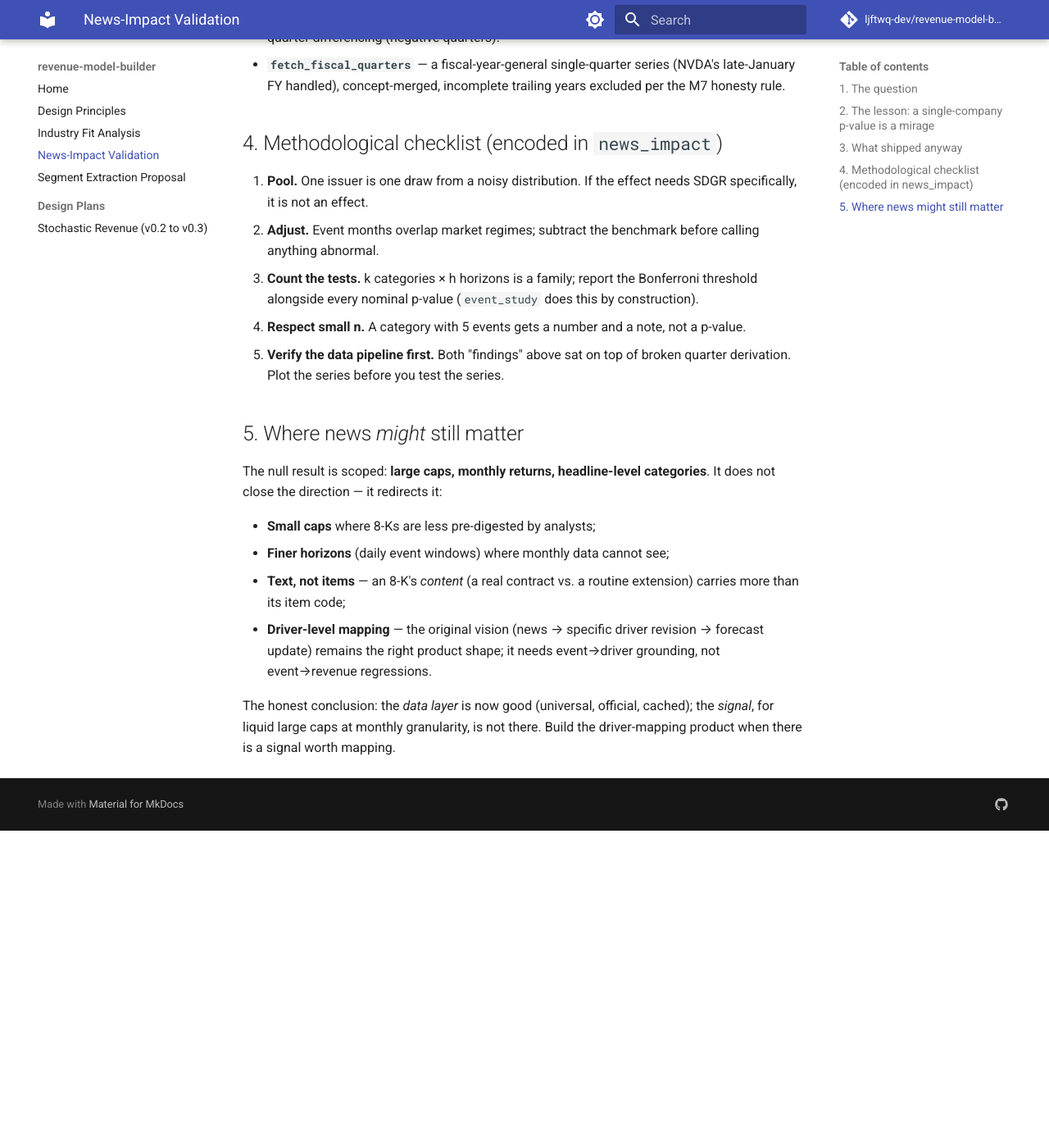
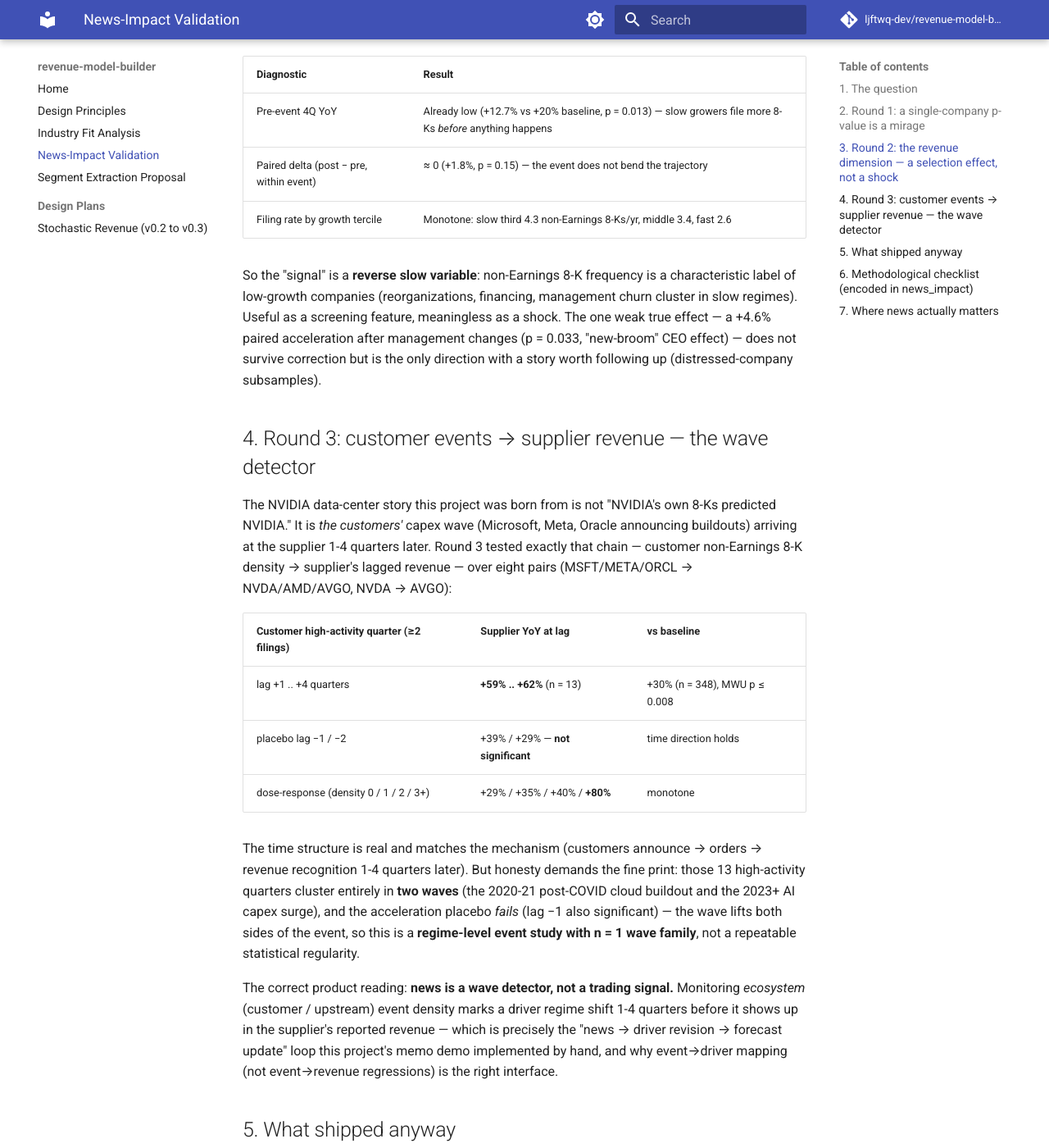
Before and after one commit to ljftwq-dev/revenue-model-builder, an MkDocs documentation site: the page built from docs/news-impact-validation.md, in a window 1280 px wide and 1400 px high, scrolled down 1650 px. Shown: the whole window at 82% size. Built offline with MkDocs 1.6.1 and Material for MkDocs 9.7.7, drawn with Linux system fonts in a browser that asks for light colours; comment, search, counter and statistics services are not loaded; before the commit the page ends 2663 px from its top, so only the background shows below that; some of the changed text lies outside the part shown.

Commit message:
docs(news-impact): three-round validation — selection effect + wave detector
Round 2 (revenue dim, 18 issuers / 8 sectors): post-event YoY 7-9pp below
baseline everywhere, one cell clears Bonferroni — then three diagnostics
expose it as SELECTION, not causation: pre-event growth already low
(p=0.013), paired post-pre delta = 0, filing rate monotone in growth
tercile (4.3/3.4/2.6 per yr). Non-Earnings 8-K frequency is a reverse slow
variable — screening feature, not a shock.

Round 3 (customer -> supplier, 8 pairs): customer event density >=2/qtr
precedes supplier YoY +59-62% (vs +30%, MWU p<=0.008) at lags +1..+4,
placebo lags clean, dose-response monotone — but the 13 quarters cluster
in two waves and the acceleration placebo fails: a wave detector (regime
n=1), not a repeatable regularity. Product reading: ecosystem event
density triggers driver revision; news feeds forecasts through
event -> driver -> re-run, never event -> revenue regressions.

Checklist extended (pre-event diagnostics, placebo lags, what-n-means).

```diff
--- a/docs/news-impact-validation.md
+++ b/docs/news-impact-validation.md
@@ -1,8 +1,9 @@
 # News-impact validation — what 8-K events do and do not predict
 
-*A case study in honest event-study methodology. Ships with the
-`revenue_model.news_impact` module and the `revenue_model.form8k_adapter`
-data layer. Not investment advice.*
+*Three rounds of honest event-study methodology on SEC 8-K filings: the
+price dimension, the revenue dimension, and the customer→supplier chain.
+Ships with the `revenue_model.news_impact` module and the
+`revenue_model.form8k_adapter` data layer. Not investment advice.*
 
 ## 1. The question
 
@@ -10,9 +11,10 @@
 revenue forecasts?** The seductive version of this idea is a screen that
 watches 8-K filings and nudges next-quarter revenue forecasts when a
 "material agreement" or "M&A completion" lands. Before building that screen,
-we ran the honest version of the test.
+we ran the honest version of the test — three times, each round correcting
+the last round's methodology.
 
-## 2. The lesson: a single-company p-value is a mirage
+## 2. Round 1: a single-company p-value is a mirage
 
 The project's first pass (2026-08, SDGR case study) found exactly what a
 researcher hopes for: **Partnership/M&A press releases → negative signal,
@@ -37,7 +39,67 @@
 information on these large caps.** Which is, on reflection, exactly what an
 efficient market should do to the most public disclosure in existence.
 
-## 3. What shipped anyway
+## 3. Round 2: the revenue dimension — a selection effect, not a shock
+
+Prices aside, the fundamental question is whether events move *revenue*. A
+second pass pooled 18 issuers across 8 sectors (semis / software / biotech /
+pharma / consumer / auto / industrial / energy; ~1,500 8-Ks, ~1,000 fiscal
+quarters), excluded Earnings filings (mechanically contemporaneous with the
+disclosure itself), and tested five outcomes including the **growth
+acceleration** (Δ YoY, pre- vs post-event) — the right outcome for a
+"shock", since growth *levels* are dominated by the company's regime.
+
+The level results looked strong: post-event YoY ran 7-9pp below baseline,
+direction-consistent across all eight sectors, with `fy_growth /
+Other-RegFD` clearing Bonferroni (Welch p = 0.001). Three diagnostics then
+exposed it as **selection, not causation**:
+
+| Diagnostic | Result |
+|---|---|
+| Pre-event 4Q YoY | Already low (+12.7% vs +20% baseline, p = 0.013) — slow growers file more 8-Ks *before* anything happens |
+| Paired delta (post − pre, within event) | ≈ 0 (+1.8%, p = 0.15) — the event does not bend the trajectory |
+| Filing rate by growth tercile | Monotone: slow third 4.3 non-Earnings 8-Ks/yr, middle 3.4, fast 2.6 |
+
+So the "signal" is a **reverse slow variable**: non-Earnings 8-K frequency
+is a characteristic label of low-growth companies (reorganizations,
+financing, management churn cluster in slow regimes). Useful as a screening
+feature, meaningless as a shock. The one weak true effect — a +4.6% paired
+acceleration after management changes (p = 0.033, "new-broom" CEO effect) —
+does not survive correction but is the only direction with a story worth
+following up (distressed-company subsamples).
+
+## 4. Round 3: customer events → supplier revenue — the wave detector
+
+The NVIDIA data-center story this project was born from is not "NVIDIA's
+own 8-Ks predicted NVIDIA." It is *the customers'* capex wave (Microsoft,
+Meta, Oracle announcing buildouts) arriving at the supplier 1-4 quarters
+later. Round 3 tested exactly that chain — customer non-Earnings 8-K
+density → supplier's lagged revenue — over eight pairs (MSFT/META/ORCL →
+NVDA/AMD/AVGO, NVDA → AVGO):
+
+| Customer high-activity quarter (≥2 filings) | Supplier YoY at lag | vs baseline |
+|---|---|---|
+| lag +1 .. +4 quarters | **+59% .. +62%** (n = 13) | +30% (n = 348), MWU p ≤ 0.008 |
+| placebo lag −1 / −2 | +39% / +29% — **not significant** | time direction holds |
+| dose-response (density 0 / 1 / 2 / 3+) | +29% / +35% / +40% / **+80%** | monotone |
+
+The time structure is real and matches the mechanism (customers announce →
+orders → revenue recognition 1-4 quarters later). But honesty demands the
+fine print: those 13 high-activity quarters cluster entirely in **two
+waves** (the 2020-21 post-COVID cloud buildout and the 2023+ AI capex
+surge), and the acceleration placebo *fails* (lag −1 also significant) —
+the wave lifts both sides of the event, so this is a **regime-level event
+study with n = 1 wave family**, not a repeatable statistical regularity.
+
+The correct product reading: **news is a wave detector, not a trading
+signal.** Monitoring *ecosystem* (customer / upstream) event density marks
+a driver regime shift 1-4 quarters before it shows up in the supplier's
+reported revenue — which is precisely the "news → driver revision →
+forecast update" loop this project's memo demo implemented by hand, and
+why event→driver mapping (not event→revenue regressions) is the right
+interface.
+
+## 5. What shipped anyway
 
 A null result with clean methodology is still a result. The validation
 exercise produced four library-grade assets:
@@ -58,7 +120,7 @@
   (NVDA's late-January FY handled), concept-merged, incomplete trailing
   years excluded per the M7 honesty rule.
 
-## 4. Methodological checklist (encoded in `news_impact`)
+## 6. Methodological checklist (encoded in `news_impact`)
 
 1. **Pool.** One issuer is one draw from a noisy distribution. If the effect
    needs SDGR specifically, it is not an effect.
@@ -71,21 +133,33 @@
    not a p-value.
 5. **Verify the data pipeline first.** Both "findings" above sat on top of
    broken quarter derivation. Plot the series before you test the series.
+6. **Diagnose the pre-event window.** A post-event level below baseline
+   means nothing until you show the pre-event level was *at* baseline —
+   otherwise you have selection (slow growers file more 8-Ks), not a shock.
+   The paired post−pre delta is the honest shock estimate.
+7. **Run placebo lags.** A real lead-lag effect must vanish at negative
+   lags. If lag −1 is as significant as lag +2, you are dating a wave, not
+   transmitting a signal.
+8. **Ask what n means.** Thirteen significant quarters inside two industry
+   waves is one draw of "wave happens", not thirteen independent
+   confirmations.
 
-## 5. Where news *might* still matter
+## 7. Where news actually matters
 
-The null result is scoped: **large caps, monthly returns, headline-level
-categories**. It does not close the direction — it redirects it:
+Three rounds, three answers:
 
-- **Small caps** where 8-Ks are less pre-digested by analysts;
-- **Finer horizons** (daily event windows) where monthly data cannot see;
-- **Text, not items** — an 8-K's *content* (a real contract vs. a routine
-  extension) carries more than its item code;
-- **Driver-level mapping** — the original vision (news → specific driver
-  revision → forecast update) remains the right product shape; it needs
-  event→driver grounding, not event→revenue regressions.
+- **Own-company 8-Ks → own revenue next quarter: null** (efficient
+  disclosure, plus a selection artifact that fakes a level effect).
+- **Own-company 8-K *frequency*: a reverse slow variable** — a cheap
+  screening feature for low-growth regimes, not a forecast input.
+- **Ecosystem (customer/upstream) event density → supplier revenue 1-4
+  quarters later: real time structure** — the wave detector. Statistically
+  an n=1 wave family, operationally the trigger for driver revision.
 
-The honest conclusion: the *data layer* is now good (universal, official,
-cached); the *signal*, for liquid large caps at monthly granularity, is not
-there. Build the driver-mapping product when there is a signal worth
-mapping.
+The original vision stands, with the interface corrected: news feeds the
+forecast through **event → driver revision → re-run**, never through
+event → revenue regressions. The data layer for that loop
+(`form8k_adapter` + `fetch_fiscal_quarters`) ships in this library; the
+driver-mapping layer is the remaining build.
+
+Not investment advice.
--- a/pyproject.toml
+++ b/pyproject.toml
@@ -1,6 +1,6 @@
 [project]
 name = "revenue-model-builder"
-version = "0.14.0"
+version = "0.14.1"
 description = "Bottom-up revenue forecasting framework: driver-based modeling with residual alignment."
 readme = "README.md"
 requires-python = ">=3.9"
```
Also changed, not shown: CHANGELOG.md (+23 -0 lines).
